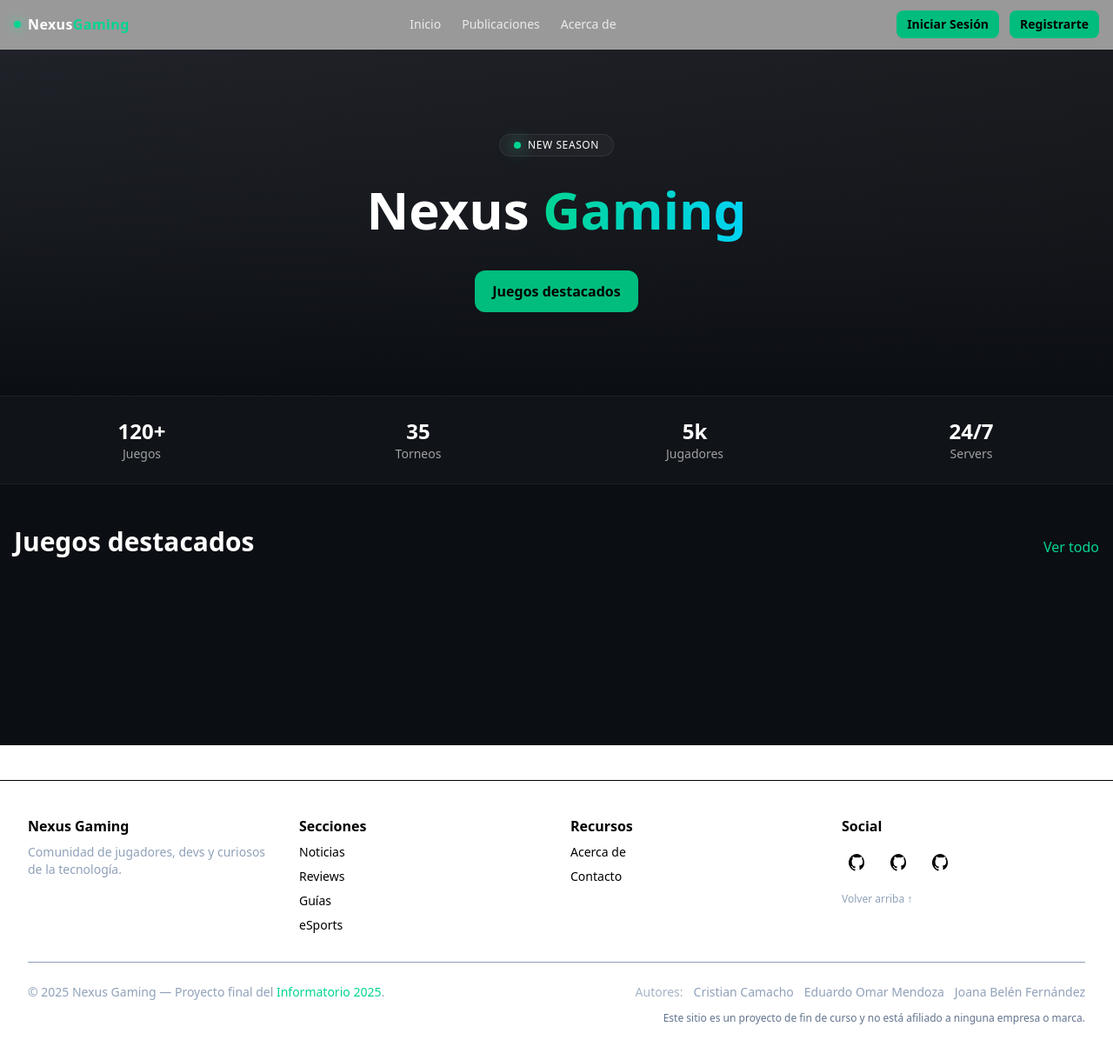
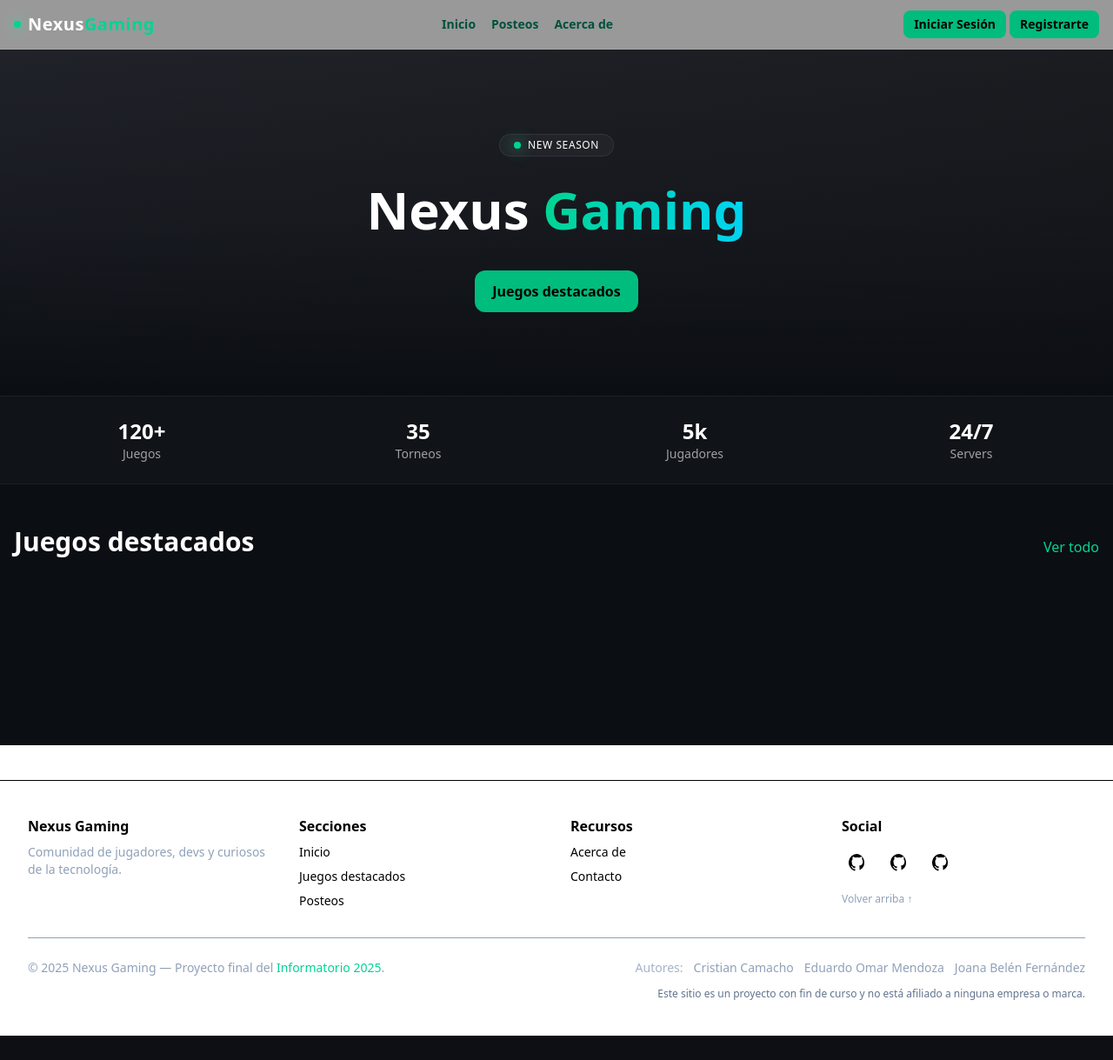
Before and after one commit to EduMendoza-2007/blog-2025B, a Django app: page / in a window 1280 px wide. Shown: the whole page at 87% size. After the commit the page ends 1191 px from the top, so only its background shows below. Run offline with Django 5.2, Linux system fonts and the light colour scheme; data that the repository does not hold is empty.

Commit message:
fix: Mejorar el diseño de la navegación y el pie de página con estilos de botón actualizados

```diff
--- a/blog/templates/components/commons/footer.html
+++ b/blog/templates/components/commons/footer.html
@@ -11,10 +11,9 @@
       <div>
         <h4 class="font-semibold">Secciones</h4>
         <ul class="mt-2 space-y-2 text-sm">
-          <li><a class="hover:text-neo-neon" href="#">Noticias</a></li>
-          <li><a class="hover:text-neo-neon" href="#">Reviews</a></li>
-          <li><a class="hover:text-neo-neon" href="#">Guías</a></li>
-          <li><a class="hover:text-neo-neon" href="#">eSports</a></li>
+          <li><a class="hover:text-neo-neon" href="{% url 'home' %}">Inicio</a></li>
+          <li><a class="hover:text-neo-neon" href="#featured">Juegos destacados</a></li>
+          <li><a class="hover:text-neo-neon" href="{% url 'post:post_list' %}">Posteos</a></li>
         </ul>
       </div>
 
@@ -78,7 +77,7 @@
           <li>Joana Belén Fernández</li>
         </ul>
       </div>
-      <p class="mt-3 text-center md:text-right text-xs text-slate-500">Este sitio es un proyecto de fin de curso y no está afiliado a ninguna empresa o marca.</p>
+      <p class="mt-3 text-center md:text-right text-xs text-slate-500">Este sitio es un proyecto con fin de curso y no está afiliado a ninguna empresa o marca.</p>
     </div>
   </div>
 </footer>
--- a/blog/templates/components/commons/header.html
+++ b/blog/templates/components/commons/header.html
@@ -2,22 +2,22 @@
 <header class="sticky top-0 z-50">
   <div class="bg-black/40 border-b border-white/10 backdrop-blur">
     <div class="max-w-7xl mx-auto px-4 h-14 flex items-center justify-between text-white">
-      <a href="{% url 'home' %}" class="flex items-center gap-2 font-extrabold tracking-wide">
+      <a href="{% url 'home' %}" class="flex items-center gap-2 font-extrabold tracking-wide text-xl">
         <span class="inline-block w-2 h-2 rounded-full bg-emerald-400 shadow-[0_0_12px_#34d399]"></span>
         <span>Nexus<span class="text-emerald-400">Gaming</span></span>
       </a>
-      <nav class="hidden sm:flex items-center gap-6 text-sm">
-        <a href="{% url 'home' %}" class="text-white/80 hover:text-white">Inicio</a>
-        <a href="{% url 'post:post_list' %}" class="text-white/80 hover:text-white">Publicaciones</a>
-        <a href="{% url 'about_us' %}" class="text-white/80 hover:text-white">Acerca de</a>
+      <nav class="hidden sm:flex items-center gap-1 text-sm">
+        <a href="{% url 'home' %}" class="px-1.5 py-1.5 rounded-lg hover:bg-emerald-500 text-emerald-900 font-bold text-sm">Inicio</a>
+        <a href="{% url 'post:post_list' %}" class="px-2 py-1.5 rounded-lg hover:bg-emerald-500 text-emerald-900 font-bold text-sm">Posteos</a>
+        <a href="{% url 'about_us' %}" class="px-1.5 py-1.5 rounded-lg hover:bg-emerald-500 text-emerald-900 font-bold text-sm mr-1">Acerca de</a>
       </nav>
-      <div class="flex gap-3 justify-end">
+      <div class="flex gap-1 justify-end">
       {% if user.is_authenticated %}
       {% if user.is_collaborator or user.is_superuser or user.is_staff or user.is_admin %}
-      <a href="{% url 'post:post_create' %}">Publicar</a>
+      <a href="{% url 'post:post_create' %}" class="px-2.5 py-1.5 rounded-lg bg-emerald-500 hover:bg-emerald-400 text-black text-sm font-semibold">Publicar</a>
       {% endif %}
-      <a href="{% url 'user:user_profile' %}">{{ user.username }}</a>
-      <form method="POST" action="{% url 'user:auth_logout' %}">
+      <a href="{% url 'user:user_profile' %}" class="px-2.5 py-1.5 rounded-lg bg-emerald-500 hover:bg-emerald-400 text-black text-sm font-semibold">{{ user.username }}</a>
+      <form method="POST" action="{% url 'user:auth_logout' %}" class="px-3 py-1.5 rounded-lg bg-emerald-500 hover:bg-emerald-400 text-black text-sm font-semibold">
         {% csrf_token %}
         <button type="submit">Cerrar sesión</button>
       </form>
```
Also changed, not shown: blog/templates/components/ui/navbar.html (+5 -4 lines).
